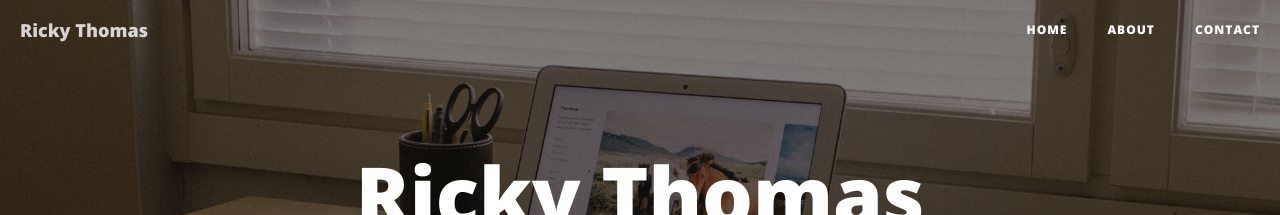
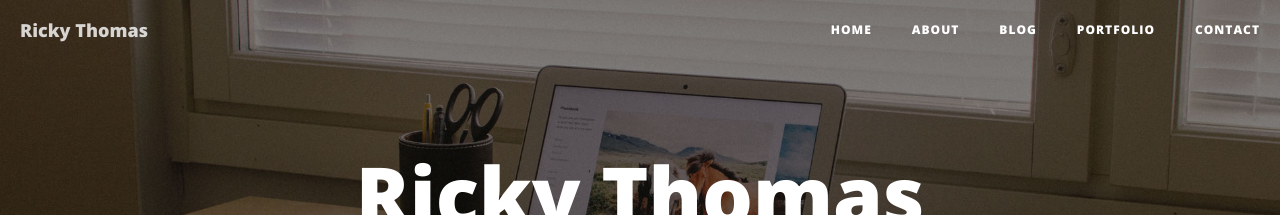
Before and after one commit to Ricky-Thomas/ricky-thomas.github.io, a Jekyll site: the page built from index.html, in a window 1280 px wide. Shown: the top 215 px of the page. Built offline with Jekyll 4.4.1, drawn with Linux system fonts in a browser that asks for light colours; nearby versions of some CDN libraries; the list of posts is cut into pages by our own code.

Commit message:
Reformatted nav bar

```diff
--- a/_includes/nav.html
+++ b/_includes/nav.html
@@ -18,11 +18,18 @@
                 <li>
                     <a href="{{ site.baseurl }}/">Home</a>
                 </li>
-                {% for page in site.pages %}{% if page.title %}
                 <li>
-                    <a href="{{ page.url | prepend: site.baseurl }}">{{ page.title }}</a>
+                    <a href="/about/">About</a>
                 </li>
-                {% endif %}{% endfor %}
+                <li>
+                    <a href="/blog/">Blog</a>
+                </li>
+                <li>
+                    <a href="/portfolio/">Portfolio</a>
+                </li>
+                <li>
+                    <a href="/contact/">Contact</a>
+                </li>
             </ul>
         </div>
         <!-- /.navbar-collapse -->
```
